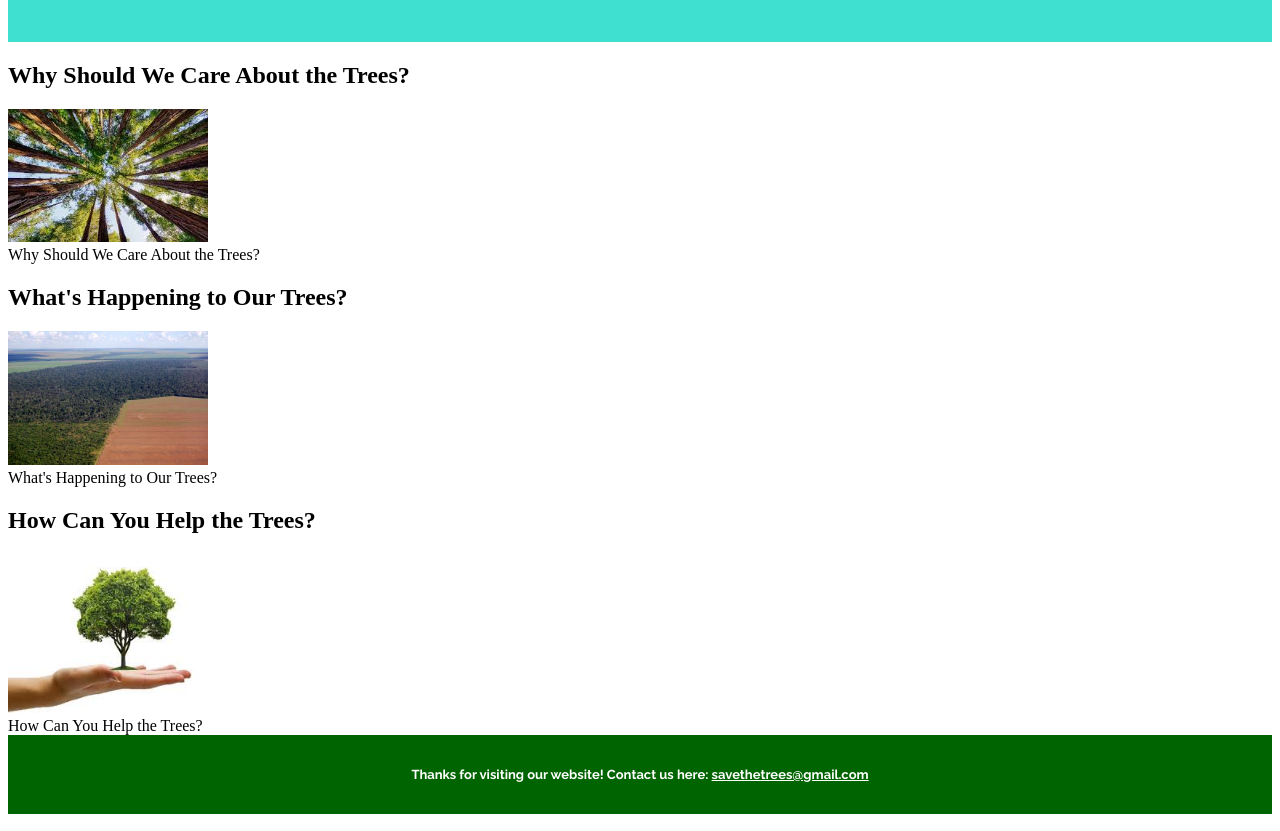
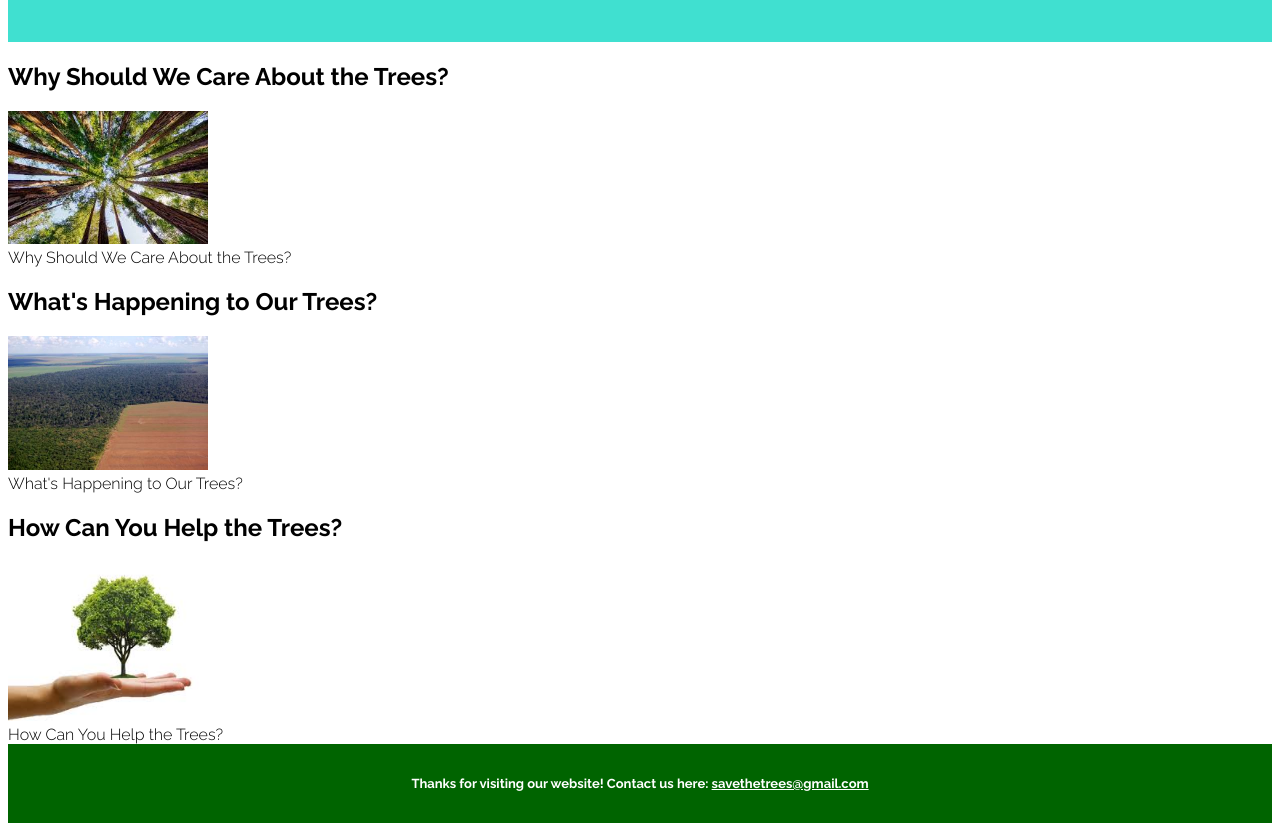
Before and after one commit to katiemc-code/CFG-Project, a plain HTML site: page index.html in a window 1280 px wide. Shown: the part 102-933 px from the top of the page. Drawn offline with Linux system fonts and the light colour scheme.

Commit message:
Font Change

```diff
--- a/index.html
+++ b/index.html
@@ -12,7 +12,7 @@
       <h1>Save the Trees</h1>
     </div>
 
-    <div class="Column">
+    <div class="Column1">
       <h2>Why Should We Care About the Trees?</h2>
       <a href='Trees'>
         <img id="GlenCoe" src='Trees.jpeg' alt="Why Should We Care About the Trees?"" width= "200" />
@@ -20,7 +20,7 @@
       <div class="caption">Why Should We Care About the Trees?</div>
     </div>
 
-    <div class="Column">
+    <div class="Column2">
       <h2>What's Happening to Our Trees?</h2>
       <a href='Deforestation'>
         <img id="GlenCoe" src='Deforestation.jpg' alt="What's Happening to Our Trees?" width= "200" />
@@ -28,7 +28,7 @@
      <div class="caption">What's Happening to Our Trees?</div>
     </div>
 
-    <div class="Column">
+    <div class="Column3">
       <h2>How Can You Help the Trees?</h2>
       <a href='Helping Hand'>
         <img id="GlenCoe" src='Helping Hand.jpeg' alt="How Can You Help the Trees?" width= "200" />
--- a/style.css
+++ b/style.css
@@ -8,7 +8,7 @@
   }
 
   body {
-    align-content: centre;
+    font-family: 'Raleway', sans-serif;
   }
 
   .Footer {
```
